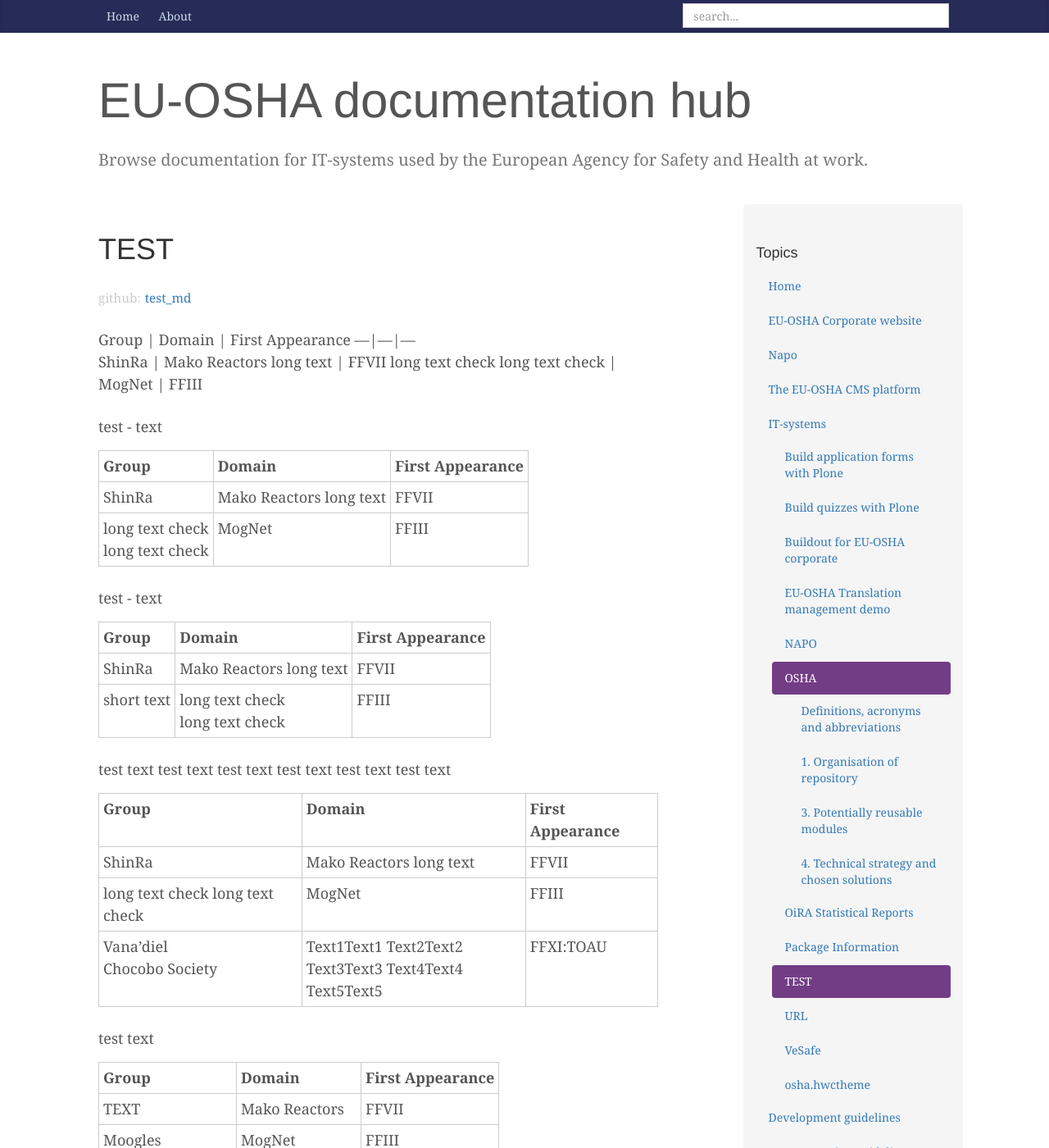
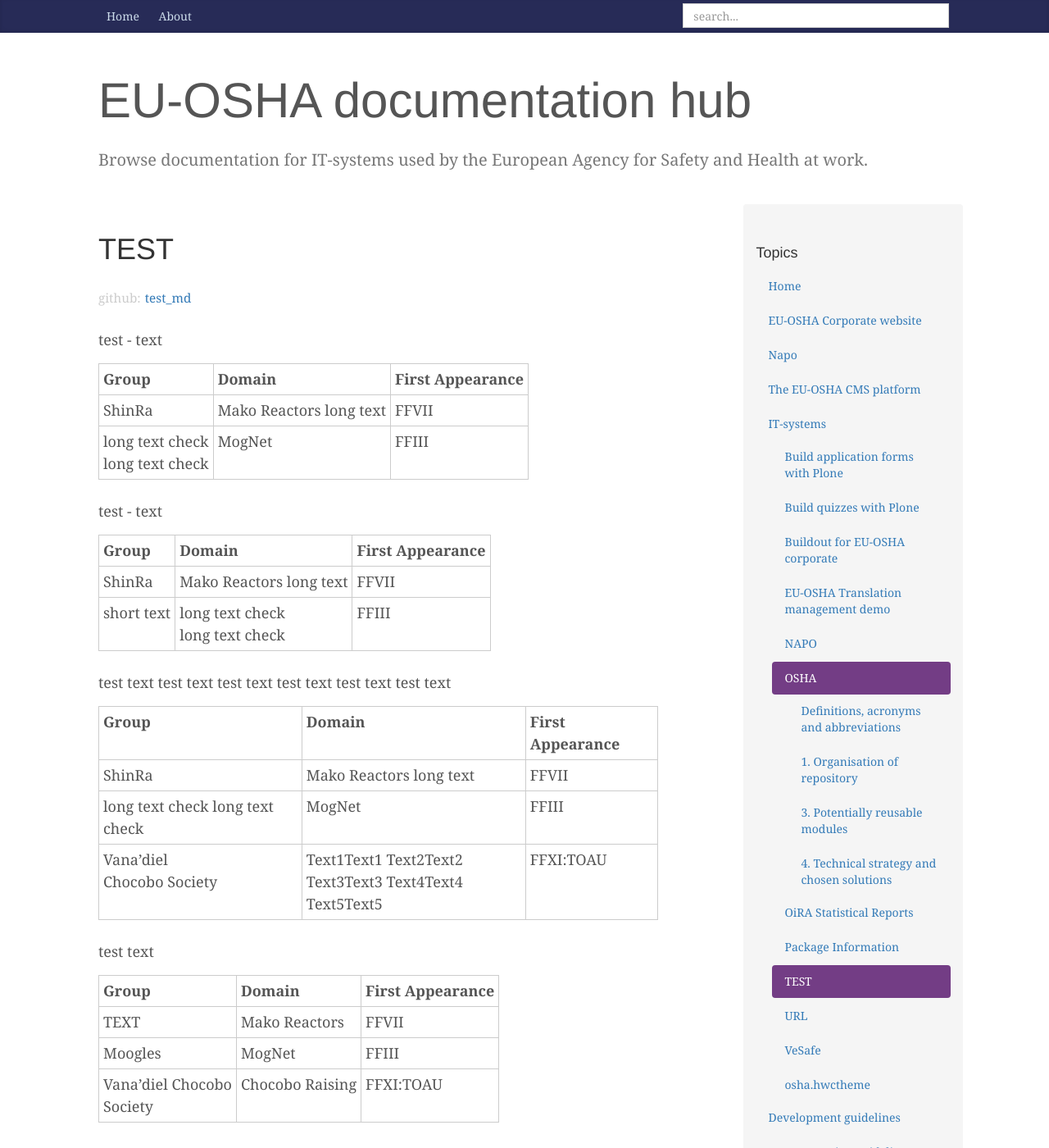
Before and after one commit to scovitin-vsevolod/docs, a Jekyll site: the page built from IT-systems/test_md/index.md, in a window 1280 px wide and 1400 px high. Shown: the whole window at 82% size. Built offline with Jekyll 4.4.1, drawn with Linux system fonts in a browser that asks for light colours; comment, search, counter and statistics services are not loaded; some of the changed text lies outside the part shown.

Commit message:
Updated docs for test_md

```diff
--- a/IT-systems/test_md/index.md
+++ b/IT-systems/test_md/index.md
@@ -6,12 +6,6 @@ TEST
 
 <small class="github">[test_md](https://github.com/scovitin-vsevolod/test_md)</small>
 
-
-Group                     | Domain          | First Appearance
----|---|---
-ShinRa                    | Mako Reactors long text  | FFVII
-long text check
-long text check | MogNet          | FFIII
 
 test - text
 
@@ -79,7 +73,7 @@ text 1
 
 text
 
-<table><tr><td>aaaa<td></tr></table>
+<table><thead><tr><td>aaaa<td></tr></thead></table>
 
 text
 
@@ -94,4 +88,6 @@ text
 <td>ddd<td>
 </tr></table>
 
+
+
 [Edit this page](https://github.com/scovitin-vsevolod/test_md/edit/master/readme.md)
```
